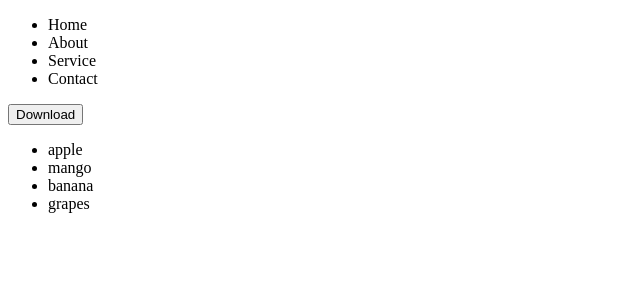
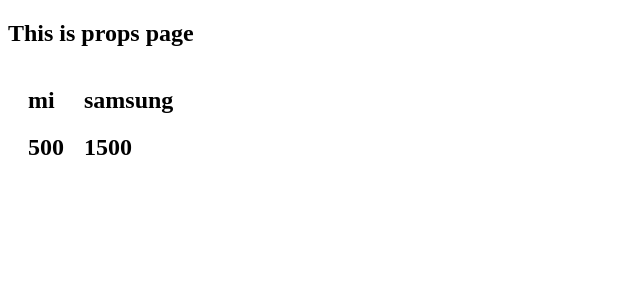
Before and after one commit to taresh2504/ReactJsbatch2, a React (Vite) app: page / in a window 1280 px wide. Shown: the top 300 px of the page, without its empty margins (0-640 px from the left). Built offline with nearby package versions, Linux system fonts and the light colour scheme.

Commit message:
map and array of object passing from parents to child

```diff
--- a/src/Child.jsx
+++ b/src/Child.jsx
@@ -1,7 +1,7 @@
 import React from 'react'
 import img1 from './assets/react.svg'
 
-const Child = ({myimg,mydes,myprice}) => {
+const Child = ({myimg,mydes,myprice,data}) => {
     // console.log(props)
     // let {myname,age,city} = props //destructuring
   return (
@@ -25,13 +25,21 @@
         </button>
       </div> */}
       <br />
-      <div id='card'>
+      {/* <div id='card'>
         <img src={myimg} height='170' width='200' style={{marginLeft:20,marginTop:20}} />
         <hr />
         <h2 style={{marginLeft:70}}>Price {myprice}</h2>
         <h2 style={{marginLeft:70}}>{mydes}</h2>
         <button style={{marginLeft:90}}>Buy</button>
-      </div>
+      </div> */}
+      {
+        data.map((e)=>(
+          <div key={e.id}>
+            <h2>{e.name}</h2>
+            <h2>{e.price}</h2>
+          </div>
+        ))
+      }
     </>
   )
 }
--- a/src/Props.jsx
+++ b/src/Props.jsx
@@ -3,13 +3,26 @@
 
 
 let Props=()=>{
+    let device = [
+        {
+            id:1,
+            name:'mi',
+            price:500
+        },
+        {
+            id:2,
+            name:'samsung',
+            price:1500
+        }
+    ]
     return(
         <>
         <h2>This is props page</h2>
         {/* <Child myname='Taresh' age={20} city='raisen'/> */}
         <div style={{display:"flex",gap:20}}>
-        <Child myimg='/vite.svg' mydes='Vite-logo' myprice='499' />
-        <Child myimg={img1} mydes='React-logo' myprice='100' />
+        {/* <Child myimg='/vite.svg' mydes='Vite-logo' myprice='499' />
+        <Child myimg={img1} mydes='React-logo' myprice='100' /> */}
+        <Child data={device}/>
         </div>
         </>
     )
--- a/src/main.jsx
+++ b/src/main.jsx
@@ -1,11 +1,11 @@
 import { createRoot } from 'react-dom/client'
 import './index.css'
 // import App from './App.jsx'
-// import App from './Props.jsx'
+import App from './Props.jsx'
 // import App from "./Assignment1";
 // import App from './Tailwind.jsx'
 // import App from './Propscard.jsx'
-import App from './Navbar'
+// import App from './Navbar'
 
 createRoot(document.getElementById('root')).render(
 
```
